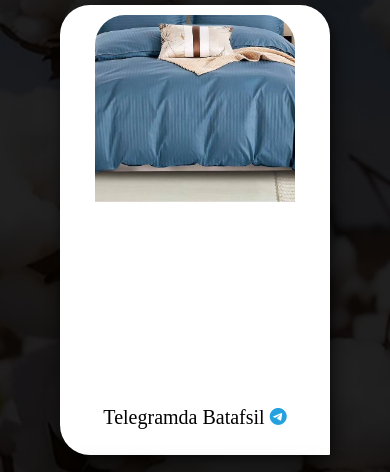
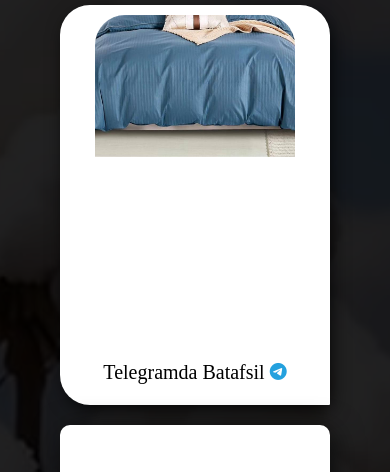
Before and after one commit to shahriyortoshmurodov/sabah, a plain HTML site: page index.html in a window 390 px wide. Shown: the part 231-703 px from the top of the page. Drawn offline with Linux system fonts and the light colour scheme.

Commit message:
Add files via upload

```diff
--- a/style.css
+++ b/style.css
@@ -119,6 +119,7 @@ body{
 @media (max-width: 768px) {
     .card2, .card3 {
         width: 100%;
+        height: 400px;
         padding: 10px;
     }
     .material1{
@@ -148,6 +149,10 @@ body{
         width: 80%;
         height: 90%;
     }
+    .card2 {
+        height: 400px;
+
+    }
 
     .card2, .card3 {
         padding: 10px;
```
